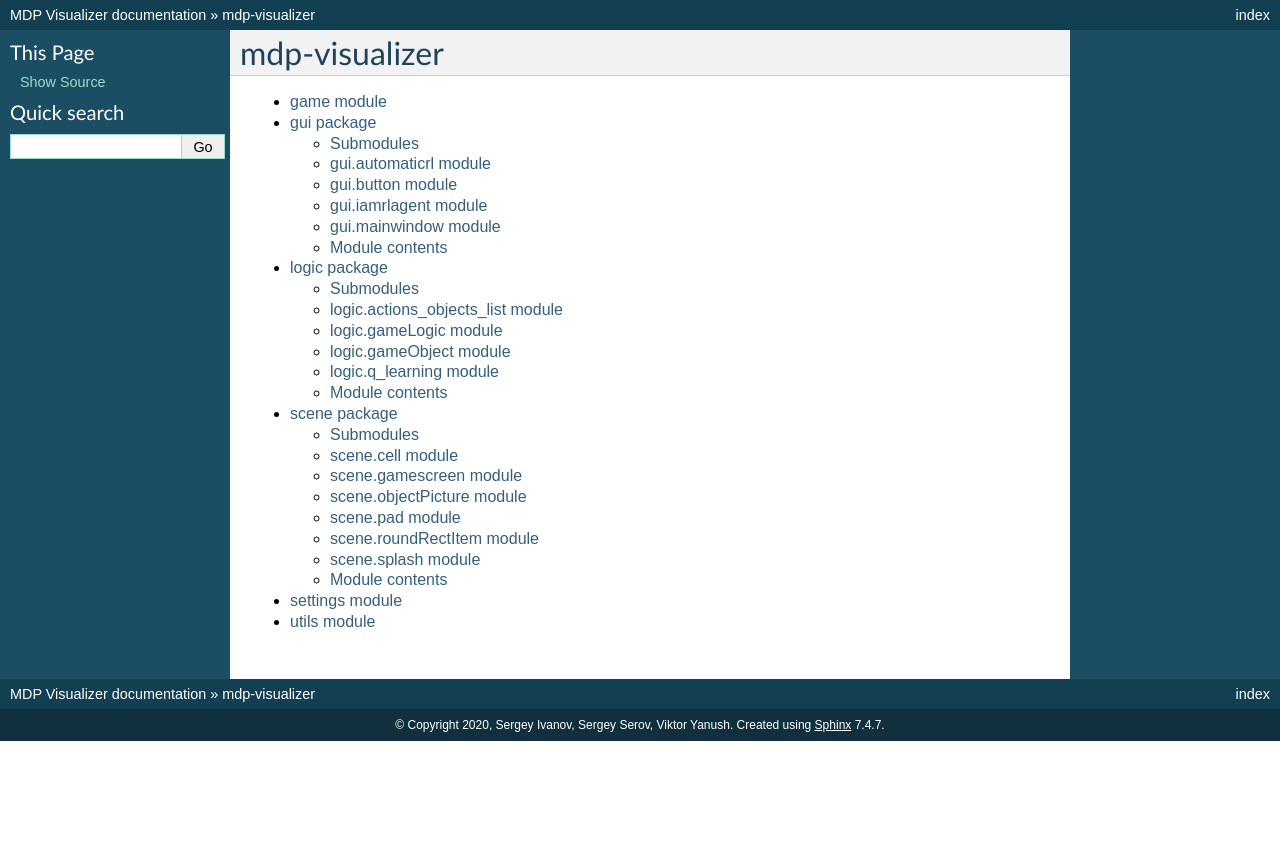
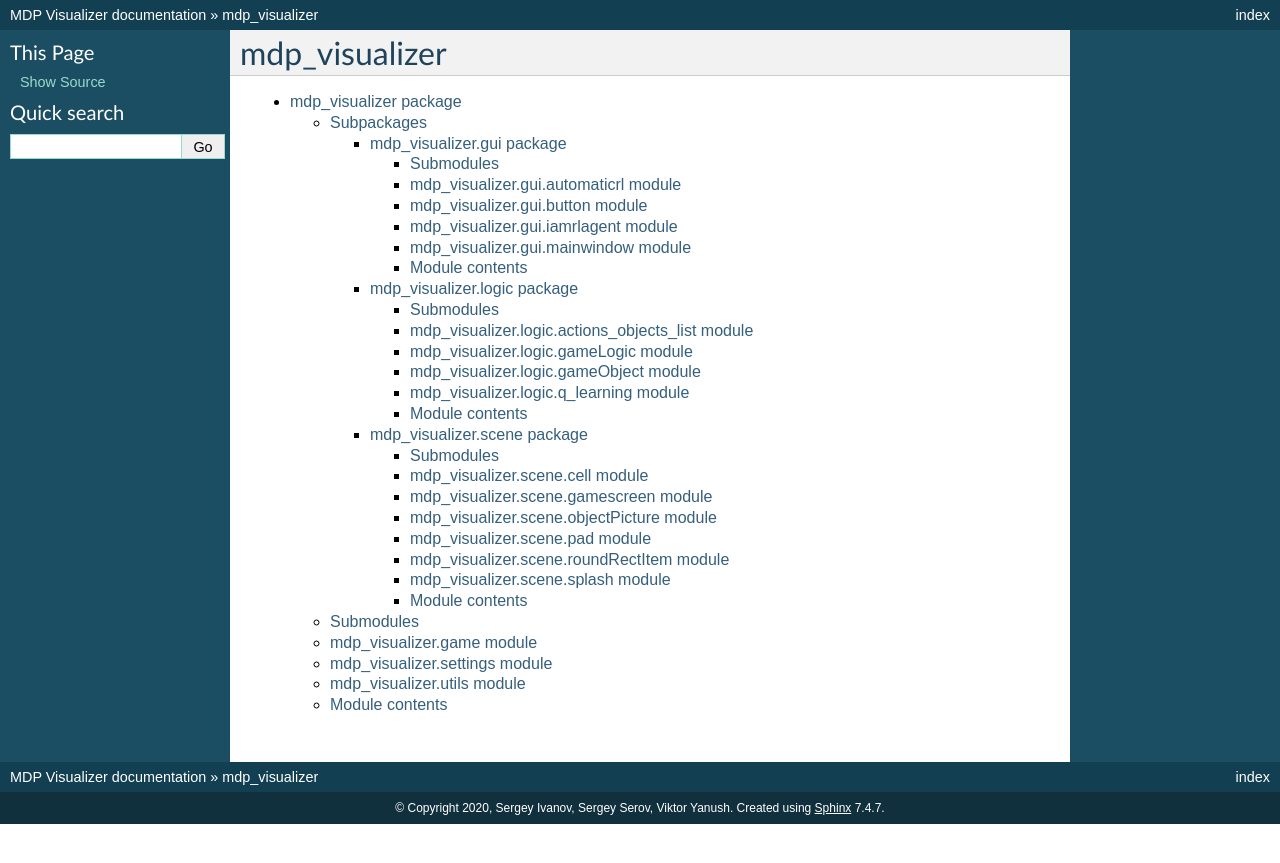
Before and after one commit to Scrat-the-Agent/mdp-visualizer, a Sphinx documentation site: the page built from sphinx/_modules/modules.rst, in a window 1280 px wide. Shown: the top 863 px of the page. Built offline with Sphinx 7.4.7, drawn with Linux system fonts in a browser that asks for light colours.

Commit message:
Updated project structure to make docs buildable.

```diff
--- a/sphinx/_modules/modules.rst
+++ b/sphinx/_modules/modules.rst
@@ -1,12 +1,7 @@
-mdp-visualizer
+mdp_visualizer
 ==============
 
 .. toctree::
    :maxdepth: 4
 
-   game
-   gui
-   logic
-   scene
-   settings
-   utils
+   mdp_visualizer
--- a/sphinx/_modules/game.rst
+++ b/sphinx/_modules/setup.rst
@@ -1,7 +1,7 @@
-game module
-===========
+setup module
+============
 
-.. automodule:: game
+.. automodule:: setup
    :members:
    :undoc-members:
    :show-inheritance:
--- a/sphinx/modules.rst
+++ b/sphinx/modules.rst
@@ -6,9 +6,10 @@ API Reference
 .. autosummary::
     :toctree: _modules
 
-    logic
-    gui
-    game
-    scene
-    settings
-    utils
+    mdp_visualizer
+    mdp_visualizer.logic
+    mdp_visualizer.gui
+    mdp_visualizer.game
+    mdp_visualizer.scene
+    mdp_visualizer.settings
+    mdp_visualizer.utils
```
Also changed, not shown: sphinx/_modules/gui.rst (deleted, +0 -46 lines), sphinx/_modules/logic.rst (deleted, +0 -46 lines), sphinx/_modules/mdp_visualizer.gui.rst (added, +46 -0 lines), sphinx/_modules/mdp_visualizer.logic.rst (added, +46 -0 lines), sphinx/_modules/mdp_visualizer.rst (added, +47 -0 lines), sphinx/_modules/mdp_visualizer.scene.rst (added, +62 -0 lines), sphinx/_modules/scene.rst (deleted, +0 -62 lines), sphinx/_modules/settings.rst (deleted, +0 -7 lines), sphinx/_modules/utils.rst (deleted, +0 -7 lines).
